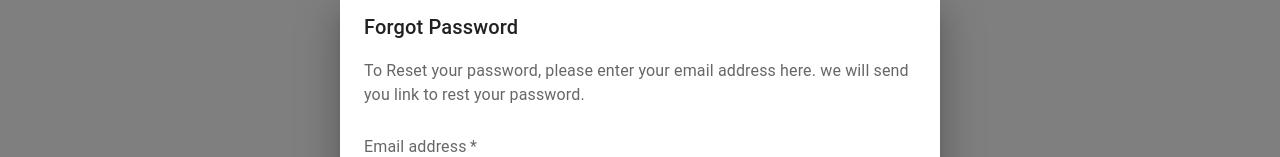
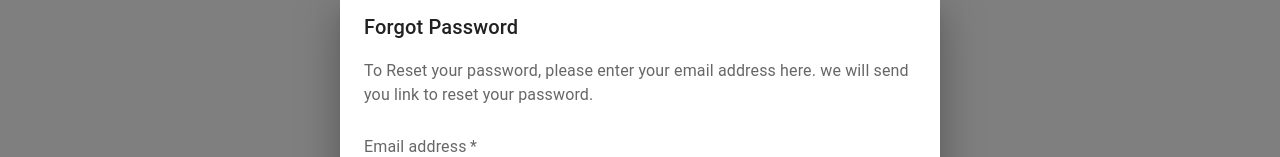
Before and after one commit to mengstabketemaw/telehealth, a React (Create React App) app: page /login in a window 1280 px wide. Both pictures are taken after a click on the button "FORGET PASSWORD?". Shown: the part 283-440 px from the top of the page. Built offline with nearby package versions, Linux system fonts and the light colour scheme.

Commit message:
Minor changes

```diff
--- a/src/components/ForgetPasswordDialog.js
+++ b/src/components/ForgetPasswordDialog.js
@@ -54,7 +54,7 @@ const ForgetPasswordDialog = ({ open, handleClose }) => {
         <DialogContent>
           <DialogContentText>
             To Reset your password, please enter your email address here. we
-            will send you link to rest your password.
+            will send you link to reset your password.
           </DialogContentText>
           <TextField
             autoFocus
--- a/src/components/doctor/PerscriptionForm.js
+++ b/src/components/doctor/PerscriptionForm.js
@@ -64,7 +64,7 @@ export default function PrescriptionForm({
   const handleAddReport = () => {
     const data = {
       patientId: patientId,
-      record: report.value,
+      desc: report.value,
     }
 
     requests.post("api/MedicalRecord", data)
--- a/src/pages/admin/Doctors.js
+++ b/src/pages/admin/Doctors.js
@@ -64,14 +64,12 @@ const Doctors = () => {
         setData({ ...data, loading: false })
         setSnackbar({
           open: true,
-          children: "error changing use account: " + error.message,
+          children: "error changing user account: " + error.message,
           severity: "error",
         })
       })
   }
 
-  //from https://stackoverflow.com/questions/41938718/how-to-download-files-using-axios
-  //good answer by kj-sudarshan
   const handleDownloadApi = async (id) => {
     setSnackbar({
       open: true,
@@ -125,7 +123,7 @@ const Doctors = () => {
     {
       field: "specialization",
       flex: 1,
-      headerName: "specialization",
+      headerName: "Specialization",
       renderCell: ({ row }) => {
         return (
           <Button onClick={() => handleDownloadApi(row.doctorId)}>
```
